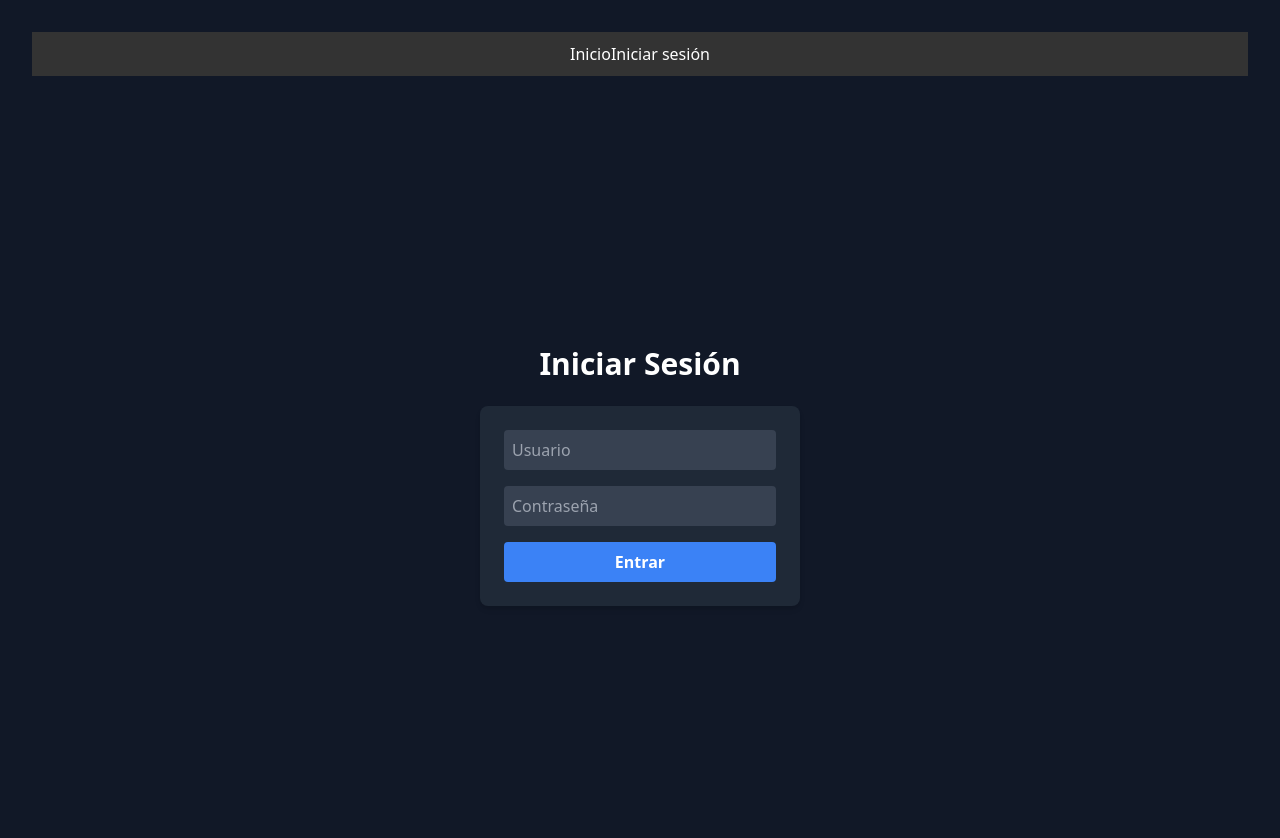
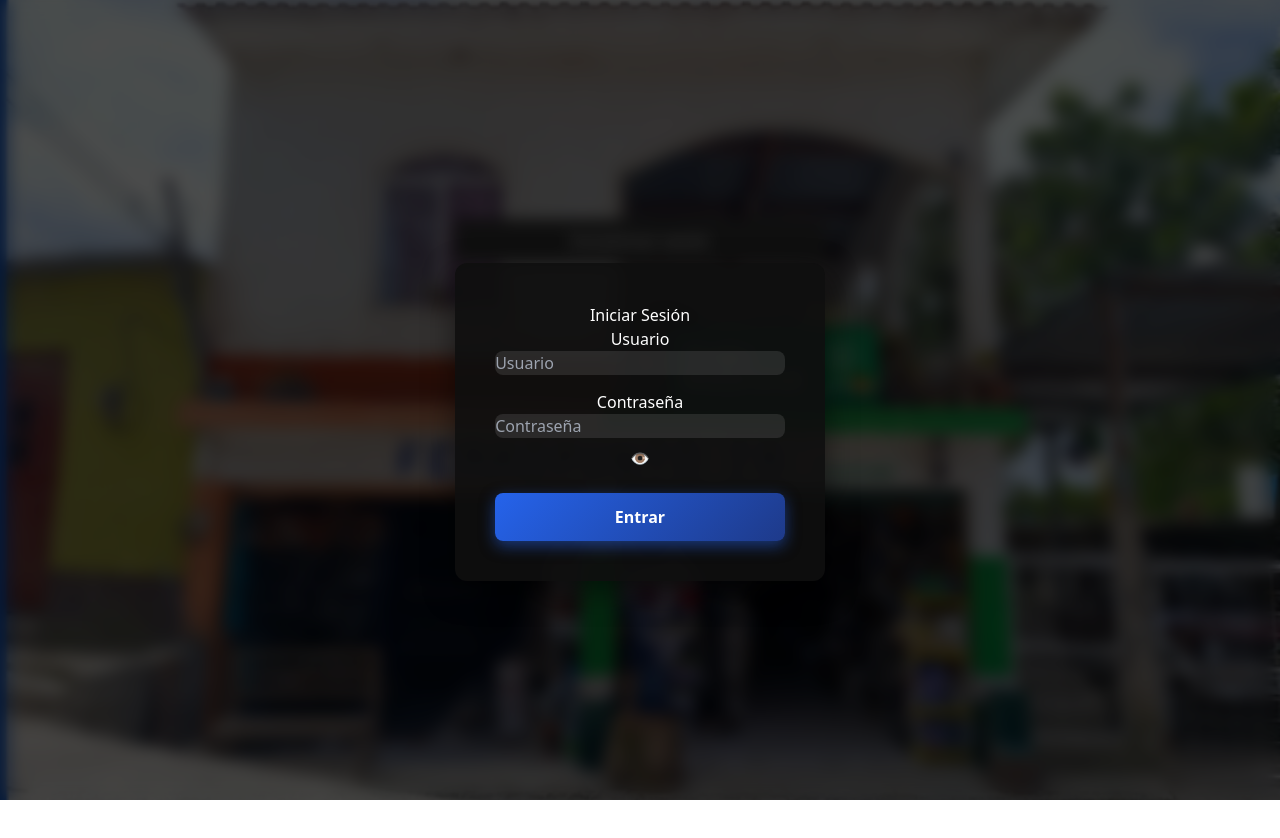
Before and after one commit to jeancarlo3213/ferrefactura-frontend, a React (Vite) app: page /login in a window 1280 px wide. Shown: the top 838 px of the page. After the commit the page ends 800 px from the top, so only its background shows below. Built offline with nearby package versions, Linux system fonts and the light colour scheme; no server answers.

Commit message:
login.css

```diff
--- a/src/pages/Home.jsx
+++ b/src/pages/Home.jsx
@@ -1,4 +1,3 @@
-// src/pages/Home.jsx
 import React from "react";
 import { Link } from "react-router-dom";
 import { FaSignInAlt } from "react-icons/fa";
@@ -6,11 +5,31 @@ import { FaSignInAlt } from "react-icons/fa";
 function Home() {
   return (
     <div className="flex flex-col items-center justify-center min-h-screen bg-gradient-to-br from-gray-900 to-gray-800 text-white text-center p-4">
-      <h1 className="text-4xl font-bold">Bienvenido a <span className="text-blue-400">FerreFactura</span></h1>
-      <p className="text-lg mt-2">Gestiona tus facturas de forma sencilla.</p>
+      <h1 className="text-4xl font-bold">
+        Bienvenido a <span className="text-blue-400">Ferretería Campesino</span>
+      </h1>
+      <p className="text-lg mt-2">"Tu mejor aliado en construcción y hogar."</p>
 
+      {/* Imagen de la ferretería */}
+      <img
+        src="/ferreteria.png"
+        alt="Ferretería Campesino"
+        className="w-80 h-48 object-cover rounded-lg mt-4 shadow-lg"
+      />
 
-      <Link to="/login" className="mt-6 px-6 py-3 bg-blue-500 rounded-lg text-white font-semibold flex items-center gap-2 hover:bg-blue-600 transition">
+      {/* Imagen de la ubicación */}
+      <h2 className="text-2xl font-semibold mt-6">Nuestra Ubicación</h2>
+      <img
+        src="/ubicacion.png"
+        alt="Ubicación de Ferretería Campesino"
+        className="w-80 h-48 object-cover rounded-lg mt-4 shadow-lg"
+      />
+
+      {/* Botón de iniciar sesión */}
+      <Link
+        to="/login"
+        className="mt-6 px-6 py-3 bg-blue-500 rounded-lg text-white font-semibold flex items-center gap-2 hover:bg-blue-600 transition"
+      >
         <FaSignInAlt size={20} /> Iniciar Sesión
       </Link>
     </div>
--- a/src/pages/Login.jsx
+++ b/src/pages/Login.jsx
@@ -1,18 +1,27 @@
-import React, { useState } from "react";
+import React, { useState, useEffect } from "react";
 import { useNavigate } from "react-router-dom";
+import "../styles/login.css"; // Importamos el CSS
 
 function Login() {
   const navigate = useNavigate();
   const [user, setUser] = useState("");
   const [password, setPassword] = useState("");
   const [error, setError] = useState("");
+  const [loading, setLoading] = useState(false);
+  const [showPassword, setShowPassword] = useState(false);
+
+  useEffect(() => {
+    document.body.classList.add("login-page"); // Agrega la clase al body cuando entra al login
+    return () => document.body.classList.remove("login-page"); // La quita cuando cambia de página
+  }, []);
 
   const handleLogin = async (e) => {
     e.preventDefault();
+    setLoading(true);
+    setError("");
 
     try {
       const response = await fetch(`${import.meta.env.VITE_API_URL}/api-token-auth/`, {
-
         method: "POST",
         headers: {
           "Content-Type": "application/json",
@@ -30,30 +39,50 @@ function Login() {
       }
     } catch {
       setError("Error de conexión con el servidor.");
+    } finally {
+      setLoading(false);
     }
   };
 
   return (
-    <div className="flex flex-col items-center justify-center min-h-screen bg-gray-900 text-white p-4">
-      <h2 className="text-3xl font-bold mb-6">Iniciar Sesión</h2>
-      <form onSubmit={handleLogin} className="bg-gray-800 p-6 rounded-lg shadow-md w-80">
+    <div className="login-container">
+      <h2>Iniciar Sesión</h2>
+      <form onSubmit={handleLogin} className="login-form">
+        <div className="input-group">
+          <label htmlFor="username">Usuario</label>
           <input
+            id="username"
             type="text"
             placeholder="Usuario"
-          className="w-full p-2 mb-4 rounded bg-gray-700 text-white"
             value={user}
             onChange={(e) => setUser(e.target.value)}
           />
+        </div>
+
+        <div className="input-group relative">
+          <label htmlFor="password">Contraseña</label>
+          <div className="password-wrapper">
             <input
-          type="password"
+              id="password"
+              type={showPassword ? "text" : "password"}
               placeholder="Contraseña"
-          className="w-full p-2 mb-4 rounded bg-gray-700 text-white"
               value={password}
               onChange={(e) => setPassword(e.target.value)}
             />
-        {error && <p className="text-red-500 text-sm mb-2">{error}</p>}
-        <button type="submit" className="w-full bg-blue-500 p-2 rounded hover:bg-blue-600">
-          Entrar
+            <button
+              type="button"
+              className="toggle-password"
+              onClick={() => setShowPassword(!showPassword)}
+            >
+              {showPassword ? "🙈" : "👁️"}
+            </button>
+          </div>
+        </div>
+
+        {error && <p className="error-text">{error}</p>}
+
+        <button type="submit" className="btn-login" disabled={loading}>
+          {loading ? "Cargando..." : "Entrar"}
         </button>
       </form>
     </div>
--- a/src/styles/Login.css
+++ b/src/styles/Login.css
@@ -1,43 +1,85 @@
-/* src/styles/login.css */
+/* 🔹 Fondo oscuro con imagen de la ferretería SOLO en el login */
+.login-page {
+  background: url("/ferreteria.png") no-repeat center center fixed;
+  background-size: cover;
+  display: flex;
+  justify-content: center;
+  align-items: center;
+  height: 100vh;
+  margin: 0;
+  position: relative;
+}
+
+/* 🔹 Desenfoque en la imagen de fondo para mejor legibilidad */
+.login-page::before {
+  content: "";
+  position: absolute;
+  top: 0;
+  left: 0;
+  width: 100%;
+  height: 100%;
+  background: rgba(0, 0, 0, 0.7); /* Oscurecer el fondo */
+  backdrop-filter: blur(8px); /* Desenfoque */
+  z-index: 0;
+}
+
+/* 🔹 Contenedor del login */
 .login-container {
+  position: relative;
   text-align: center;
   max-width: 400px;
-    margin: 0 auto;
   padding: 40px;
-    background: #333;
-    border-radius: 10px;
+  background: rgba(15, 15, 15, 0.9); /* Fondo dark semi-transparente */
+  border-radius: 12px;
+  box-shadow: 0 10px 30px rgba(0, 0, 0, 0.5);
+  z-index: 1;
 }
 
-  h2 {
-    color: white;
-  }
-
-  .error-text {
-    color: red;
-  }
-
+/* 🔹 Estilos del formulario */
 .login-form {
   display: flex;
   flex-direction: column;
   gap: 15px;
 }
 
+/* 🔹 Inputs oscuros con diseño elegante */
 input {
-    padding: 10px;
+  width: 100%;
+  padding: 12px;
   border: none;
-    border-radius: 5px;
+  border-radius: 8px;
   font-size: 1em;
+  outline: none;
+  background: rgba(255, 255, 255, 0.1);
+  color: white;
+  transition: all 0.3s ease;
 }
 
-  .btn-login {
-    background-color: #007bff;
-    color: white;
-    border: none;
-    padding: 10px;
-    border-radius: 5px;
-    cursor: pointer;
+/* 🔹 Efecto al hacer focus en los inputs */
+input:focus {
+  background: rgba(255, 255, 255, 0.2);
+  box-shadow: 0 0 10px rgba(255, 255, 255, 0.3);
 }
 
+/* 🔹 Botón de iniciar sesión */
+.btn-login {
+  background: linear-gradient(135deg, #2563eb, #1e3a8a);
+  color: white;
+  font-weight: bold;
+  padding: 12px;
+  border-radius: 8px;
+  cursor: pointer;
+  transition: all 0.3s ease;
+  box-shadow: 0 5px 15px rgba(37, 99, 235, 0.5);
+}
+
+/* 🔹 Efecto hover en el botón */
 .btn-login:hover {
-    background-color: #0056b3;
+  background: linear-gradient(135deg, #1e3a8a, #2563eb);
+  transform: translateY(-2px);
 }
+
+/* 🔹 Desaparece la imagen de fondo cuando el usuario inicia sesión */
+body:not(.login-page) {
+  background: #121212; /* Mantiene dark mode en las demás páginas */
+}
```
Also changed, not shown: public/ferreteria.png (added), public/ubicacion.png (added). Lines whose indentation alone changed are shown as unchanged.
